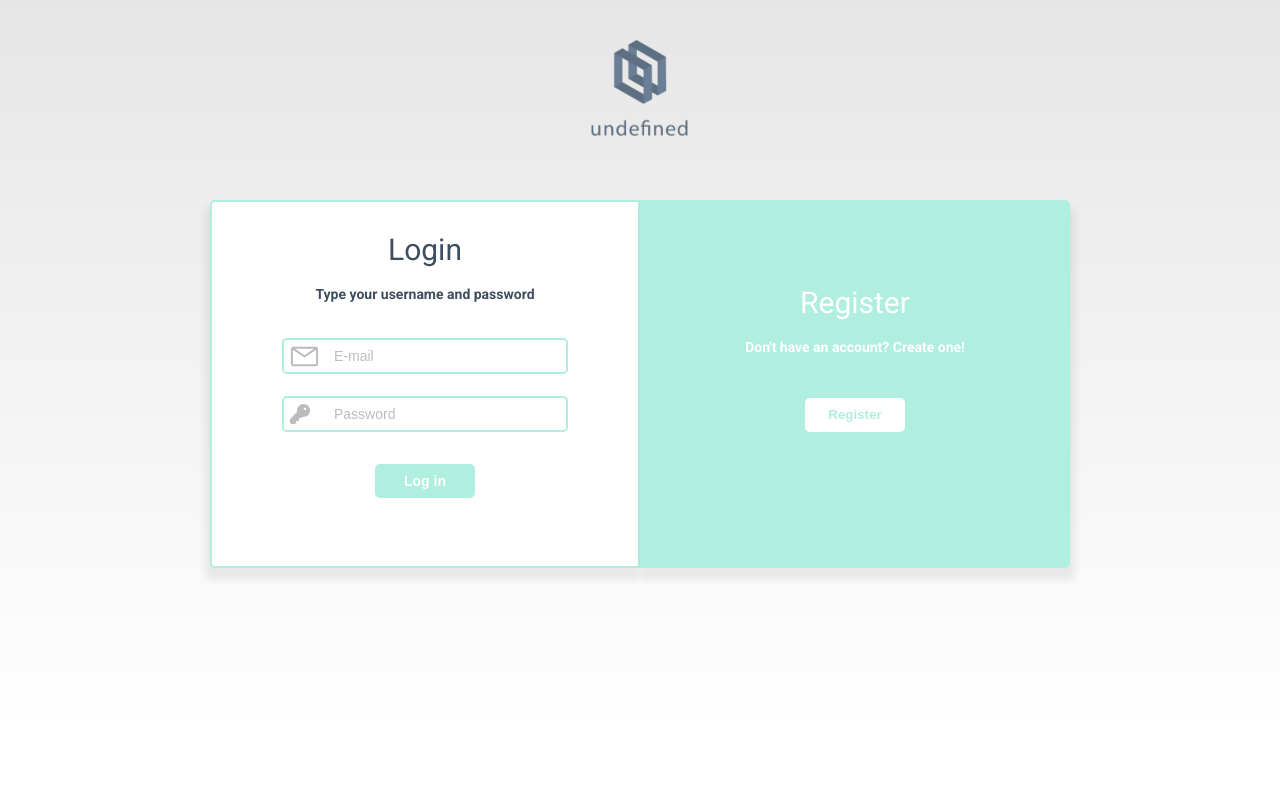
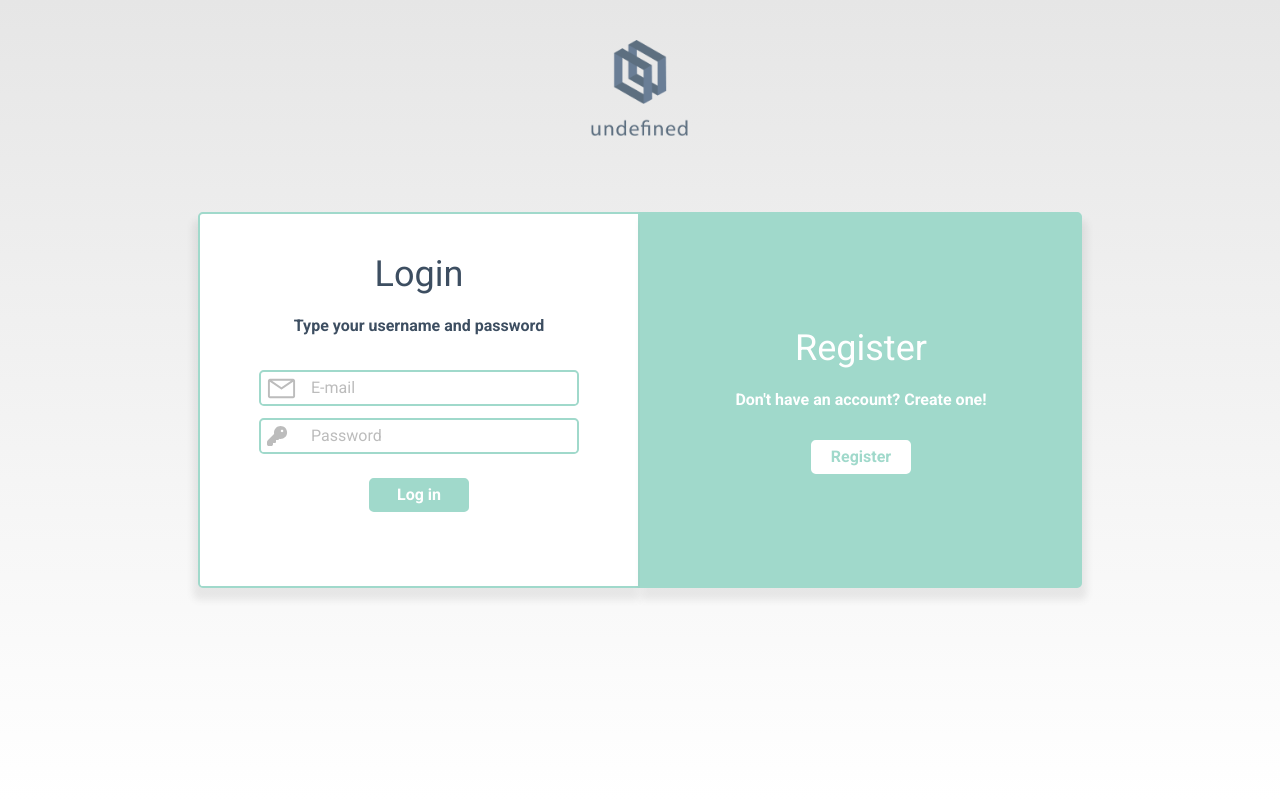
Before and after one commit to OsvaldasUlevicius/undefined, a PHP site: page /templates/authentication/login.php in a window 1280 px wide. Run offline with PHP 8.4, Linux system fonts and the light colour scheme.

Commit message:
Login page fix, added tags and stylized buttons in tasklist and more

```diff
--- a/modules/authentication/server.php
+++ b/modules/authentication/server.php
@@ -62,7 +62,7 @@ if (isset($_POST["login"])) {
                 session_start();
                 $_SESSION["username"] = $username;
                 $_SESSION["message"] = "You are now logged in";
-                header("location: ../../public/index.php");
+                header("location: ../../index.php");
             } else {
                 array_push($errors, "The username or password is incorrect.");
             }
--- a/modules/utils.php
+++ b/modules/utils.php
@@ -1,5 +1,6 @@
 <?php
 
+// $db = mysqli_connect("localhost", "skaite_admin", "Robotukai123,", "skaite_undefined");
 $db = mysqli_connect("localhost", "root", "", "undefined");
 
 $cssFileLocation = "../../public/css/style.css";
--- a/public/css/buttons.css
+++ b/public/css/buttons.css
@@ -1,4 +1,3 @@
-
 /* reset buttons styles */
 .btn {
     background: none;
@@ -39,4 +38,6 @@
     height: 2px;
   }
 
+
+
   .icon{font-size: 1.2rem; color: var(--font-color-light);}
--- a/public/css/style.css
+++ b/public/css/style.css
@@ -3,17 +3,35 @@
 @import "variables.css";
 @import "buttons.css";
 
+:root {
+    font-size: 16px;
+}
+
+* {
+    box-sizing: border-box;
+}
+
+input,
+button,
+a,
+::placeholder {
+  font-size: 1rem;
+  font-family: 'Roboto', sans-serif;
+}
 
 input { display: inline-block; }
 
 body {
     background: var(--background);
-    min-height: 100%;
+    min-height: 100vh;
     background-repeat: no-repeat;
+    font-family: 'Roboto', sans-serif;
+}
+
+.login-register-body {
     display: flex;
     align-items: center;
     justify-content: center;
-    font-family: 'Roboto', sans-serif;
   }
 
 .logo-top {
@@ -21,20 +39,25 @@ body {
     text-align: center;
     top: 5vh;
     z-index: -1;
+    /* display: block;
+    margin: 0 auto; */
 }
 
 .logo { max-width: 100px; }
 
 h1, h2 { line-height: 200%; }
 
+/* .log-reg-heading {
+    padding-bottom: 10px;
+} */
+
 h1 {
-    font-size: 30px;
+    font-size: 2.25rem;
     font-weight: 400;
     margin: 20px 0 0 0;
 }
 
 h2 {
-    font-size: 14px;
     font-weight: 700;
     margin: 0 0 20px 0;
 }
@@ -42,48 +65,55 @@ h2 {
 #login-wrapper>h1,
 #login-wrapper>h2,
 #register-wrapper>h1,
-#register-wrapper>h2 { color: var(--font-color-dark); }
+#register-wrapper>h2 {
+    color: var(--font-color-dark);
+}
 
 #login-register>h1,
-#login-register>h2 { color: var(--white); }
+#login-register>h2 {
+    color: var(--white);
+}
 
-#login-wrapper {
+.auth-wrap {
+    display: flex;
+    justify-content: center;
+    flex-wrap: wrap;
+    align-items: center;
+    height: 100%;
+  }
+
+  #login-wrapper,
+  #login-register,
+  #register-wrapper {
     display: flex;
     flex-flow: column wrap;
     justify-content: center;
     align-items: center;
-    min-width: 430px;
-    min-height: 368px;
-    margin: 25vh 0 20vh 0;
+    border: var(--border-primary);
+  }
+
+  #login-wrapper,
+  #login-register {
+    min-width: 442px;
+    min-height: 376px;
+  }
+
+  #login-wrapper {
     background-color: var(--white);
-    border: var(--border-primary);
     border-radius: 0.3rem 0 0 0.3rem;
     box-shadow: -3px 10px 7px 2px rgba(80, 80, 80, 0.1);
   }
 
   #login-register {
-    display: flex;
-    flex-flow: column wrap;
-    justify-content: center;
-    align-items: center;
-    min-width: 430px;
-    min-height: 368px;
-    margin: 25vh 0 20vh 0;
     background-color: var(--primary-color);
-    border: var(--border-primary);
     border-radius: 0 0.3rem 0.3rem 0;
     box-shadow: 3px 10px 7px 2px rgba(80, 80, 80, 0.1);
   }
 
   #register-wrapper {
-    display: flex;
-    flex-flow: column wrap;
-    justify-content: center;
-    align-items: center;
     min-width: 400px;
     min-height: 440px;
-    margin: 25vh 0 5vh 0;
-    background-color:var(--white);
+    background-color: var(--white);
     border: var(--border-primary);
     border-radius: var(--border-radius);
     box-shadow: 0 10px 7px 2px rgba(80, 80, 80, 0.1);
@@ -92,19 +122,23 @@ h2 {
 input {
     font-weight: 400;
     line-height: 30px;
-    font-size: 14px;
+    font-size: 16px;
     color: var(--font-color-light);
     border: var(--border-primary);
     border-radius: var(--border-radius);
-    margin: 10px 0 12px 0;
+    margin: 8px 0 4px 0;
 }
 
 #login-username,
-#login-password { min-width: 230px; }
+#login-password {
+    min-width: 320px;
+}
 
 #register-username,
 #register-password1,
-#register-password2 { min-width: 222px; }
+#register-password2 {
+    min-width: 222px;
+}
 
 input:focus { outline: none; }
 
@@ -169,31 +203,28 @@ a:active {
 #signup:hover,
 #signup>a:hover {
     cursor: pointer;
-    background-color: #ffffff;
-    border: 2px solid #ffffff;
+    background-color: var(--white);
+    border: 2px solid var(--white);
     transform: scale(1.03) perspective(1px);
     transition-timing-function: ease-in;
 }
 
 #member-login>a:hover {
-    color: #95e6d2;
+    color: var(--light-green-hover);
 }
 
-.input-container-1,
-.input-container-2 {
+.log-reg-input-container {
     position: relative;
 }
 
-.input-container-1>img,
-.input-container-2>img {
+.log-reg-input-container>img {
     position: absolute;
-    top: 18px;
+    top: 16px;
     left: 8px;
-    background-color: #FFFFFF;
+    background-color: var(--white);
 }
 
-.input-container-1>input,
-.input-container-2>input {
+.log-reg-input-container>input {
     padding-left: 50px;
 }
 
--- a/public/css/variables.css
+++ b/public/css/variables.css
@@ -1,16 +1,20 @@
 :root {
   font-size: 16px;
   --background: linear-gradient(#e6e6e6, #ffffff);
-    --primary-color:#B0EFE0;
+  --primary-color:#A0D9CB;
   --secondary-color:#B0C2EF;
   --font-color-dark:#3D4E61;
   --font-color-normal: #687C94;
   --font-color-light: #bcbcbc;
   --background-for-task:#E1EDFB;
   --err-color: #C51B1B;
+  --conf-color: #38cf68;
+  --light-green-hover: #95e6d2;
+  --active: #B0EFE0;
   --white:#fff;
 
-    --border-primary: 2px solid #b0efe0;
+  --border-primary: 2px solid var(--primary-color);
+  --border-thick: 4px solid var(--primary-color);
   --nav-border: 1px solid #bcbcbc;
   --border-radius: 0.3rem;
 }
--- a/templates/authentication/login.php
+++ b/templates/authentication/login.php
@@ -15,15 +15,17 @@ include('../../modules/authentication/server.php');
     <!-- <link rel="stylesheet" href="https://pro.fontawesome.com/releases/v5.10.0/css/all.css"> -->
 </head>
 
-<body>
+<body class="login-register-body">
+
 
     <div class="logo-top">
         <img class="logo" src="../../public/img/logo-desktop.png" />
     </div>
 
+    <div class="auth-wrap">
         <div id="login-wrapper">
 
-        <h1>Login</h1>
+            <h1 class="log-reg-heading">Login</h1>
             <h2>Type your username and password</h2>
 
             <form method="POST" action="login.php" id="login-form">
@@ -34,14 +36,14 @@ include('../../modules/authentication/server.php');
             include("../../modules/errors.php");
         ?>
 
-            <div class="input-container-1">
+            <div class="log-reg-input-container">
                 <!-- <label for="username">Username</label> -->
                 <!-- <i class="far fa-envelope"></i> -->
                 <img class="input-img" src="../../public/img/mail.svg" />
                 <input type="email" name="username" id="login-username" placeholder="E-mail">
             </div>
 
-            <div class="input-container-2">
+            <div class="log-reg-input-container">
                 <!-- <label for="password">Password</label> -->
                 <!-- <i class="fas fa-key"></i> -->
                 <img class="input-img" src="../../public/img/key.svg" />
@@ -58,9 +60,9 @@ include('../../modules/authentication/server.php');
         <div id="login-register">
             <h1>Register</h1>
             <h2>Don't have an account? Create one!</h2>
-        <button id="signup"><a href="register.php">Register</a></button>
+            <a href="register.php"><button id="signup">Register</button></a>
         </div>
-
+    </div>
 
 </body>
 
```
Also changed, not shown: other parts of public/css/style.css (+69 -14 lines), index.php (renamed from public/index.php, +6 -6 lines), templates/authentication/register.php (+6 -5 lines), templates/projects/createProject.php (+22 -8 lines), templates/projects/createTask.php (+23 -5 lines), templates/projects/deleteProject.php (added, +19 -0 lines), templates/projects/taskList.php (+51 -30 lines). Lines whose indentation alone changed are shown as unchanged.
